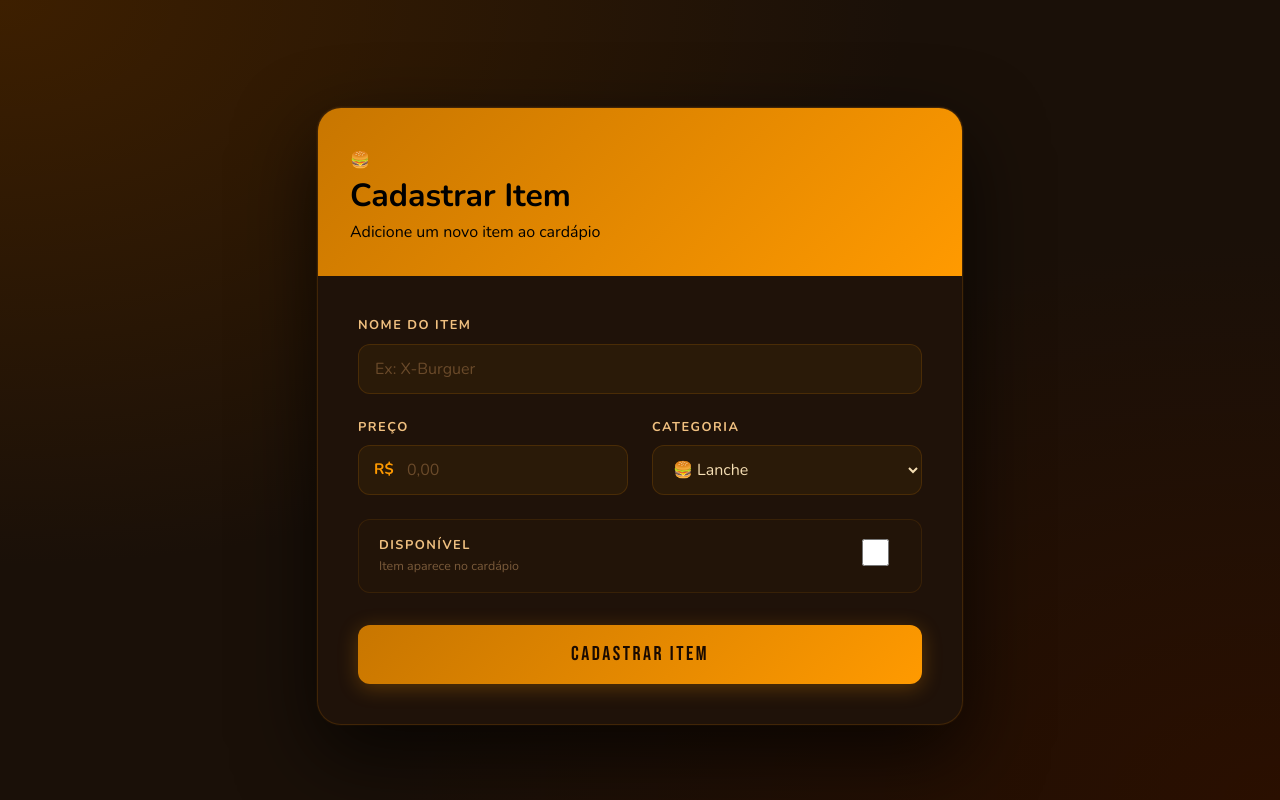
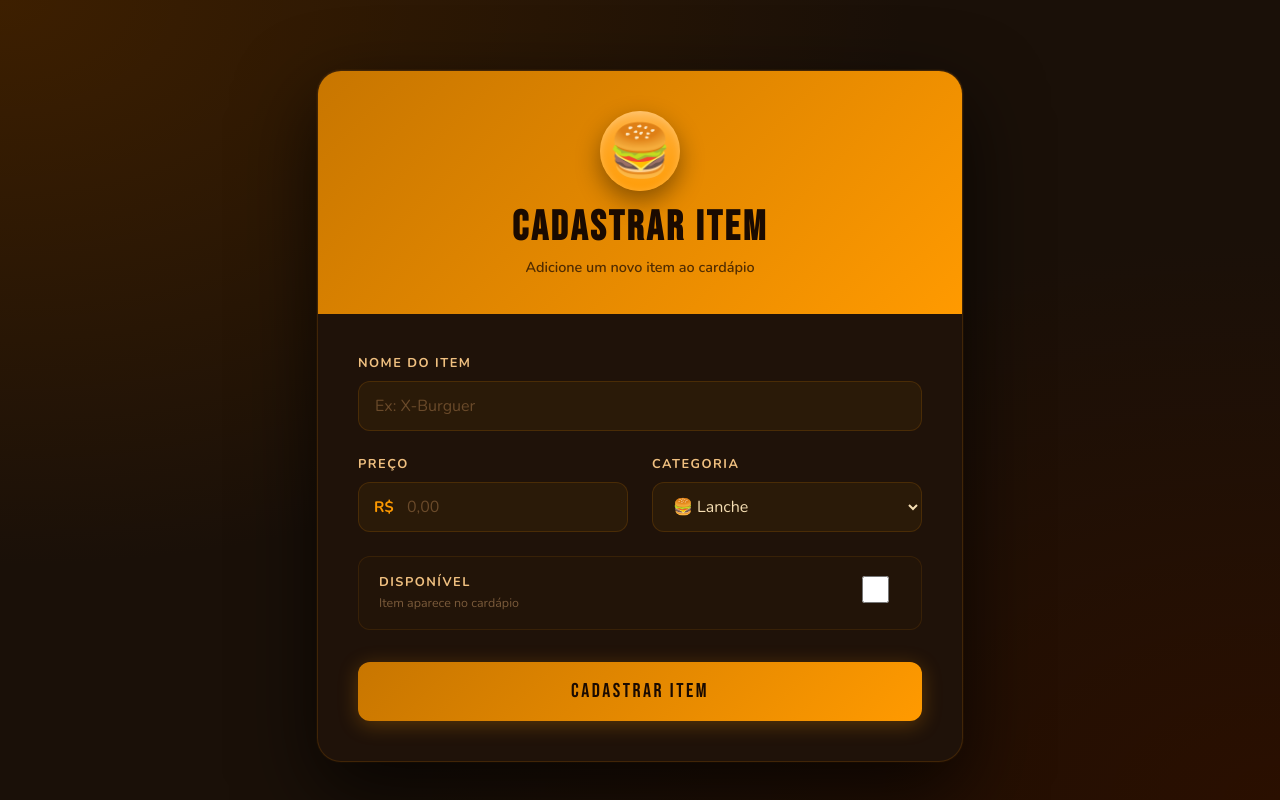
Before and after one commit to raulramosneves9-arch/cardapio-digita-vue, a Vue app: page / in a window 1280 px wide. Shown: the top 800 px of the page. Built offline with nearby package versions, Linux system fonts and the light colour scheme.

Commit message:
ajustado iconi de hamburg para que fique em harmonia com form-title

```diff
--- a/src/views/register/itemForm.vue
+++ b/src/views/register/itemForm.vue
@@ -257,4 +257,71 @@
 .btn-cadastrar:active {
     transform: translateY(0);
 }
+
+/* Wrapper do ícone */
+.burger-icon-wrapper {
+    display: flex;
+    justify-content: center;
+    align-items: center;
+    margin-bottom: 1rem;
+    /* antes tava muito solto */
+}
+
+/* Ícone melhorado */
+.burger-icon {
+    font-size: 3.2rem;
+    width: 80px;
+    height: 80px;
+
+    display: flex;
+    align-items: center;
+    justify-content: center;
+
+    background: radial-gradient(circle at top, #ffb347, #ff9a00);
+    border-radius: 50%;
+
+    box-shadow:
+        0 10px 25px rgba(0, 0, 0, 0.4),
+        inset 0 2px 8px rgba(255, 255, 255, 0.3);
+
+    transition: transform 0.2s ease, box-shadow 0.2s ease;
+}
+
+/* Hover suave */
+.burger-icon:hover {
+    transform: scale(1.08) rotate(-3deg);
+    box-shadow:
+        0 15px 35px rgba(0, 0, 0, 0.5),
+        0 0 20px #ff9a0055;
+}
+
+.form-header {
+    background: linear-gradient(135deg, #c87600, #ff9a00);
+    padding: 2.5rem 2rem 2.2rem;
+
+    display: flex;
+    flex-direction: column;
+    align-items: center;
+    justify-content: center;
+}
+
+.form-title {
+    font-family: 'Bebas Neue', sans-serif;
+    font-size: 2.6rem;
+    color: #1a0a00;
+    letter-spacing: 3px;
+    margin: 0;
+    line-height: 1;
+}
+
+.form-subtitle {
+    color: #1a0a00bb;
+    font-size: 0.9rem;
+    margin-top: 0.5rem;
+    font-weight: 600;
+
+    text-align: center;
+    max-width: 260px;
+    /* 🔥 evita ficar muito largo */
+}
 </style>
```
